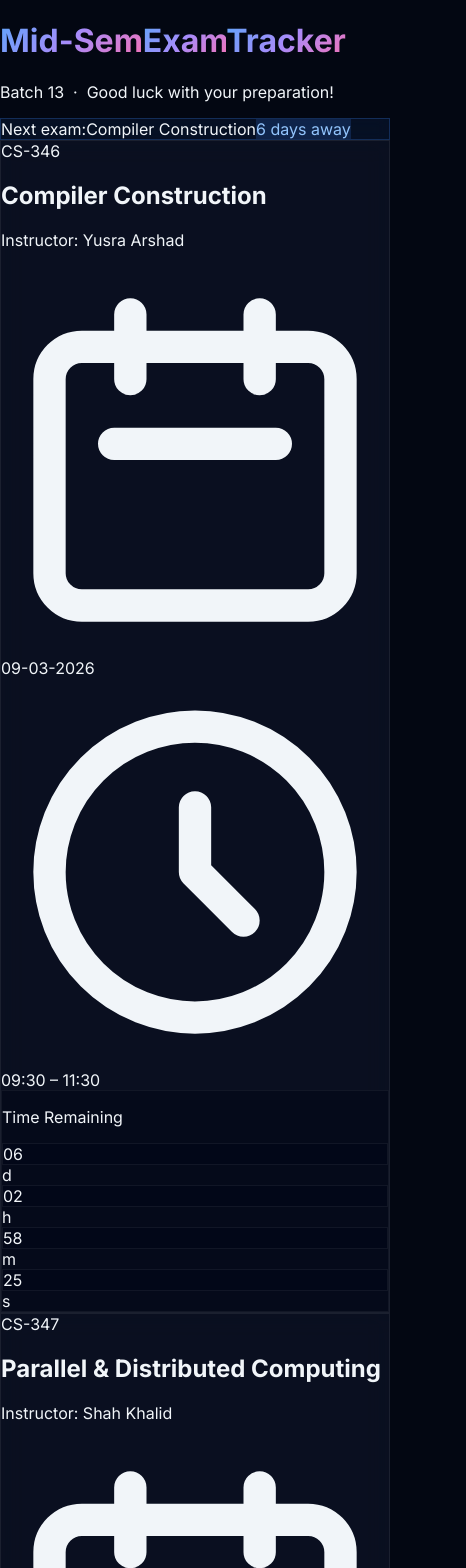
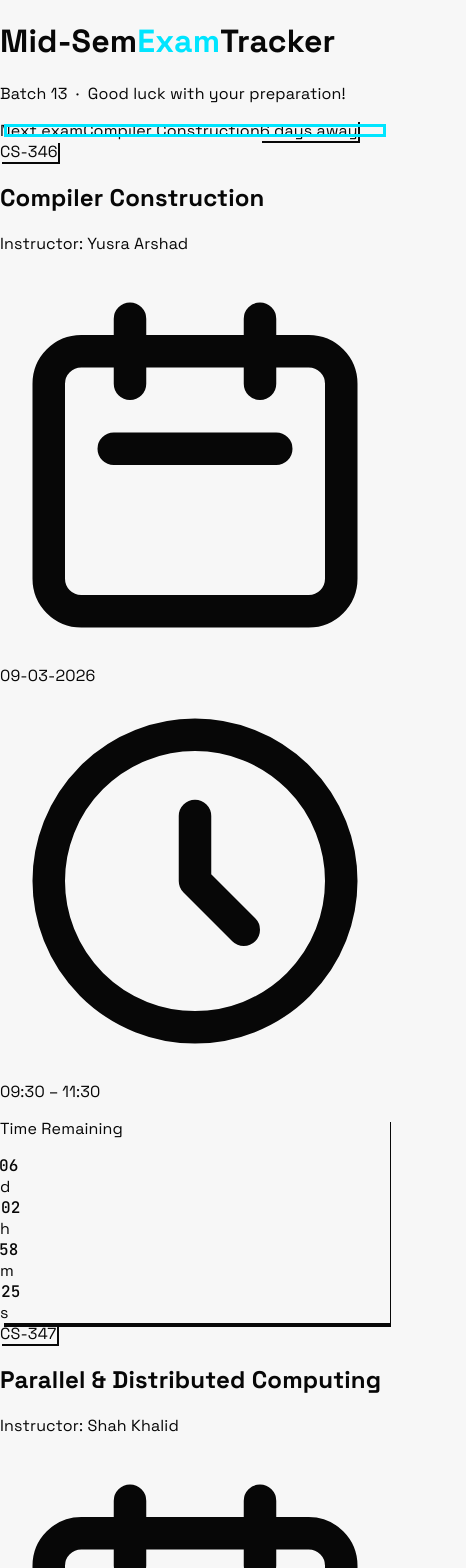
Before and after one commit to Muhammad-Waleed381/Datesheet, a Next.js app: page / in a window 390 px wide. Shown: the top 1568 px of the page, 466 px wide, since content can reach past the window. Built offline with nearby package versions, Linux system fonts and the light colour scheme.

Commit message:
Refactor code structure for improved readability and maintainability

```diff
--- a/src/app/globals.css
+++ b/src/app/globals.css
@@ -1,9 +1,19 @@
 body {
   margin: 0;
   padding: 0;
-  background: #030712;
-  color: #f1f5f9;
+  background: #f7f7f7;
+  color: #070707;
+  letter-spacing: 0.01em;
 }
 *, *::before, *::after {
   box-sizing: border-box;
 }
+
+:root {
+  --nb-bg: #f7f7f7;
+  --nb-surface: #ffffff;
+  --nb-ink: #080808;
+  --nb-accent: #00e5ff;
+  --nb-border: #080808;
+  --nb-shadow: #080808;
+}
--- a/src/app/layout.tsx
+++ b/src/app/layout.tsx
@@ -16,13 +16,14 @@ export default function RootLayout({
       <head>
         <script src="https://cdn.tailwindcss.com" async={false} />
         <link
-          href="https://fonts.googleapis.com/css2?family=Inter:wght@300;400;600;700;800;900&display=swap"
+          href="https://fonts.googleapis.com/css2?family=Space+Grotesk:wght@400;500;700&family=JetBrains+Mono:wght@500;700&display=swap"
           rel="stylesheet"
         />
         <style
           dangerouslySetInnerHTML={{
             __html: `
-              body { font-family: 'Inter', sans-serif; }
+              body { font-family: 'Space Grotesk', sans-serif; }
+              .font-mono { font-family: 'JetBrains Mono', monospace; }
               @keyframes ping {
                 75%, 100% { transform: scale(2); opacity: 0; }
               }
--- a/src/app/page.tsx
+++ b/src/app/page.tsx
@@ -14,22 +14,17 @@ export default function Home() {
       <AuroraBackground />
 
       <div className="max-w-6xl mx-auto">
-        {/* Header */}
         <header className="mb-12 text-center">
-          <h1 className="text-5xl md:text-6xl font-extrabold tracking-tight mb-4 leading-none">
+          <h1 className="text-5xl md:text-6xl font-extrabold tracking-tight mb-4 leading-none uppercase">
             {titleWords.map((word, wi) => (
               <motion.span
                 key={wi}
                 initial={{ opacity: 0, y: 30 }}
                 animate={{ opacity: 1, y: 0 }}
                 transition={{ delay: wi * 0.12, duration: 0.55, ease: "easeOut" }}
-                className="inline-block mr-3 last:mr-0"
+                className="inline-block mr-3 last:mr-0 border-[3px] border-black bg-white px-3 py-1 shadow-[5px_5px_0_0_#080808]"
                 style={{
-                  background:
-                    "linear-gradient(135deg, #60a5fa 0%, #a78bfa 50%, #f472b6 100%)",
-                  WebkitBackgroundClip: "text",
-                  WebkitTextFillColor: "transparent",
-                  backgroundClip: "text",
+                  color: wi === 1 ? "#00e5ff" : "#080808",
                 }}
               >
                 {word}
@@ -41,28 +36,25 @@ export default function Home() {
             initial={{ opacity: 0, y: 12 }}
             animate={{ opacity: 1, y: 0 }}
             transition={{ delay: 0.5, duration: 0.45 }}
-            className="text-slate-400 text-base"
+            className="text-black/80 text-base font-medium uppercase tracking-[0.16em]"
           >
             Batch 13 &nbsp;·&nbsp; Good luck with your preparation!
           </motion.p>
         </header>
 
-        {/* Next Exam Banner */}
         <NextExamBanner />
 
-        {/* Exam Cards Grid */}
         <div className="grid grid-cols-1 md:grid-cols-2 lg:grid-cols-3 gap-6">
           {exams.map((exam, i) => (
             <ExamCard key={exam.code} exam={exam} index={i} />
           ))}
         </div>
 
-        {/* Footer */}
         <motion.footer
           initial={{ opacity: 0 }}
           animate={{ opacity: 1 }}
           transition={{ delay: 1, duration: 0.6 }}
-          className="text-center mt-16 text-slate-700 text-xs"
+          className="text-center mt-16 text-black/70 text-xs font-semibold tracking-[0.1em] uppercase"
         >
           Study hard. Sleep enough. You&apos;ve got this.
         </motion.footer>
--- a/src/components/ExamCard.tsx
+++ b/src/components/ExamCard.tsx
@@ -34,7 +34,7 @@ function Digit({ value, color }: { value: number; color: string }) {
         animate={{ y: 0, opacity: 1 }}
         exit={{ y: 14, opacity: 0 }}
         transition={{ duration: 0.22, ease: "easeOut" }}
-        className={`font-mono font-bold text-2xl tabular-nums ${color}`}
+        className={`font-mono font-bold text-2xl tabular-nums ${color} leading-none`}
       >
         {padded}
       </motion.span>
@@ -65,7 +65,7 @@ function Countdown({ datetime, color }: CountdownProps) {
         <motion.span
           animate={{ scale: [1, 1.08, 1] }}
           transition={{ duration: 1.5, repeat: Infinity }}
-          className="text-emerald-400 font-bold text-sm tracking-wide"
+          className="text-black bg-[#00e5ff] border-2 border-black px-2 py-1 font-bold text-sm tracking-wide uppercase"
         >
           Exam Day!
         </motion.span>
@@ -85,20 +85,18 @@ function Countdown({ datetime, color }: CountdownProps) {
       {units.map((u, i) => (
         <div key={u.label} className="flex flex-col items-center gap-0.5">
           <div
-            className="w-14 h-12 rounded-lg flex items-center justify-center overflow-hidden relative"
+            className="w-14 h-12 flex items-center justify-center overflow-hidden relative border-2 border-black bg-white shadow-[2px_2px_0_0_#080808]"
             style={{
-              background: "rgba(2,6,23,0.7)",
-              border: "1px solid rgba(255,255,255,0.06)",
+              transform: `translate(${i % 2 === 0 ? "-1px" : "1px"}, 0)`,
             }}
           >
-            {/* Shine line */}
             <div
               className="absolute left-0 right-0 top-1/2 h-px"
-              style={{ background: "rgba(0,0,0,0.5)" }}
+              style={{ background: "rgba(0,0,0,0.25)" }}
             />
             <Digit value={u.value} color={color} />
           </div>
-          <span className="text-[9px] font-semibold uppercase tracking-widest text-slate-600">
+          <span className="text-[9px] font-bold uppercase tracking-widest text-black/70">
             {u.label}
           </span>
         </div>
@@ -118,43 +116,36 @@ export default function ExamCard({ exam, index }: ExamCardProps) {
       initial={{ opacity: 0, y: 40 }}
       animate={{ opacity: 1, y: 0 }}
       transition={{ delay: index * 0.1, duration: 0.5, ease: "easeOut" }}
-      whileHover={{ y: -6, scale: 1.02 }}
-      className={`relative rounded-2xl overflow-hidden cursor-default group transition-shadow duration-300 hover:shadow-2xl ${exam.accent.glow}`}
+      whileHover={{ x: -3, y: -3 }}
+      className="relative overflow-hidden cursor-default group border-[3px] border-black bg-white shadow-[8px_8px_0_0_#080808] transition-all duration-150"
       style={{
-        background: "rgba(15, 23, 42, 0.6)",
-        backdropFilter: "blur(12px)",
-        border: "1px solid rgba(255,255,255,0.07)",
+        outline: "3px solid transparent",
       }}
     >
-      {/* Accent left bar */}
       <div
-        className={`absolute left-0 top-0 bottom-0 w-1 bg-gradient-to-b ${exam.accent.bar} opacity-80`}
+        className="absolute left-0 top-0 bottom-0 w-2 bg-[#00e5ff]"
       />
 
-      {/* Top glow on hover */}
       <div
-        className={`absolute top-0 left-0 right-0 h-px bg-gradient-to-r ${exam.accent.bar} opacity-0 group-hover:opacity-60 transition-opacity duration-500`}
+        className="absolute top-0 left-0 right-0 h-1 bg-black opacity-85"
       />
 
       <div className="p-6 pl-7">
-        {/* Badge */}
         <span
-          className={`inline-block px-3 py-1 text-xs font-bold rounded-full mb-3 ${exam.accent.badge} ${exam.accent.badgeText} tracking-wider`}
+          className="inline-block px-3 py-1 text-xs font-extrabold mb-3 tracking-wider border-2 border-black bg-[#00e5ff] text-black"
+          style={{ boxShadow: "2px 2px 0 #080808" }}
         >
           {exam.code}
         </span>
 
-        {/* Course title */}
-        <h2 className="text-lg font-bold text-white mb-1 leading-snug">{exam.course}</h2>
+        <h2 className="text-lg font-bold text-black mb-1 leading-snug uppercase">{exam.course}</h2>
 
-        {/* Faculty */}
-        <p className="text-slate-500 text-xs mb-5">
+        <p className="text-black/70 text-xs mb-5 font-medium">
           Instructor:{" "}
-          <span className="text-slate-300 font-medium">{exam.faculty}</span>
+          <span className="text-black font-bold">{exam.faculty}</span>
         </p>
 
-        {/* Date & time row */}
-        <div className="flex items-center gap-4 text-xs text-slate-400 mb-6">
+        <div className="flex items-center gap-4 text-xs text-black/75 mb-6 font-semibold">
           <span className="flex items-center gap-1.5">
             <svg className="w-3.5 h-3.5 opacity-60" fill="none" stroke="currentColor" viewBox="0 0 24 24">
               <path strokeLinecap="round" strokeLinejoin="round" strokeWidth={2} d="M8 7V3m8 4V3m-9 8h10M5 21h14a2 2 0 002-2V7a2 2 0 00-2-2H5a2 2 0 00-2 2v12a2 2 0 002 2z" />
@@ -169,18 +160,16 @@ export default function ExamCard({ exam, index }: ExamCardProps) {
           </span>
         </div>
 
-        {/* Countdown */}
         <div
-          className="rounded-xl p-4 flex flex-col items-center gap-2"
+          className="p-4 flex flex-col items-center gap-2 border-[3px] border-black bg-[#f8f8f8]"
           style={{
-            background: "rgba(2,6,23,0.5)",
-            border: "1px solid rgba(255,255,255,0.05)",
+            boxShadow: "4px 4px 0 #080808",
           }}
         >
-          <p className="text-[10px] font-semibold uppercase tracking-[0.2em] text-slate-600 mb-1">
+          <p className="text-[10px] font-extrabold uppercase tracking-[0.2em] text-black/70 mb-1">
             Time Remaining
           </p>
-          <Countdown datetime={exam.datetime} color={exam.accent.countdown} />
+          <Countdown datetime={exam.datetime} color="text-black" />
         </div>
       </div>
     </motion.div>
--- a/src/components/NextExamBanner.tsx
+++ b/src/components/NextExamBanner.tsx
@@ -42,25 +42,22 @@ export default function NextExamBanner() {
       className="flex justify-center mb-10"
     >
       <div
-        className="flex items-center gap-3 px-5 py-2.5 rounded-full text-sm font-medium"
+        className="flex flex-wrap items-center gap-3 px-5 py-3 text-sm font-semibold border-[3px] border-black bg-white shadow-[6px_6px_0_0_#080808]"
         style={{
-          background: "rgba(59,130,246,0.08)",
-          border: "1px solid rgba(59,130,246,0.25)",
-          backdropFilter: "blur(8px)",
+          outline: "3px solid #00e5ff",
+          outlineOffset: "-7px",
         }}
       >
-        {/* Pulsing dot */}
-        <span className="relative flex h-2 w-2">
-          <span className="animate-ping absolute inline-flex h-full w-full rounded-full bg-blue-400 opacity-75" />
-          <span className="relative inline-flex rounded-full h-2 w-2 bg-blue-400" />
+        <span className="relative flex h-2.5 w-2.5">
+          <span className="animate-ping absolute inline-flex h-full w-full bg-[#00e5ff] opacity-75" />
+          <span className="relative inline-flex h-2.5 w-2.5 bg-[#00e5ff]" />
         </span>
-        <span className="text-slate-400">Next exam:</span>
-        <span className="text-white font-semibold">{next.course}</span>
+        <span className="text-black/70 uppercase tracking-wider text-xs">Next exam</span>
+        <span className="text-black">{next.course}</span>
         <span
-          className="px-2.5 py-0.5 rounded-full text-xs font-bold"
+          className="px-2.5 py-1 text-xs font-extrabold border-2 border-black bg-[#00e5ff] text-black uppercase tracking-wide"
           style={{
-            background: "rgba(59,130,246,0.18)",
-            color: "#93c5fd",
+            boxShadow: "2px 2px 0 #080808",
           }}
         >
           {label}
```
Also changed, not shown: src/components/AuroraBackground.tsx (+17 -52 lines), 1 other file (tests, documents, lock files or other folders).
